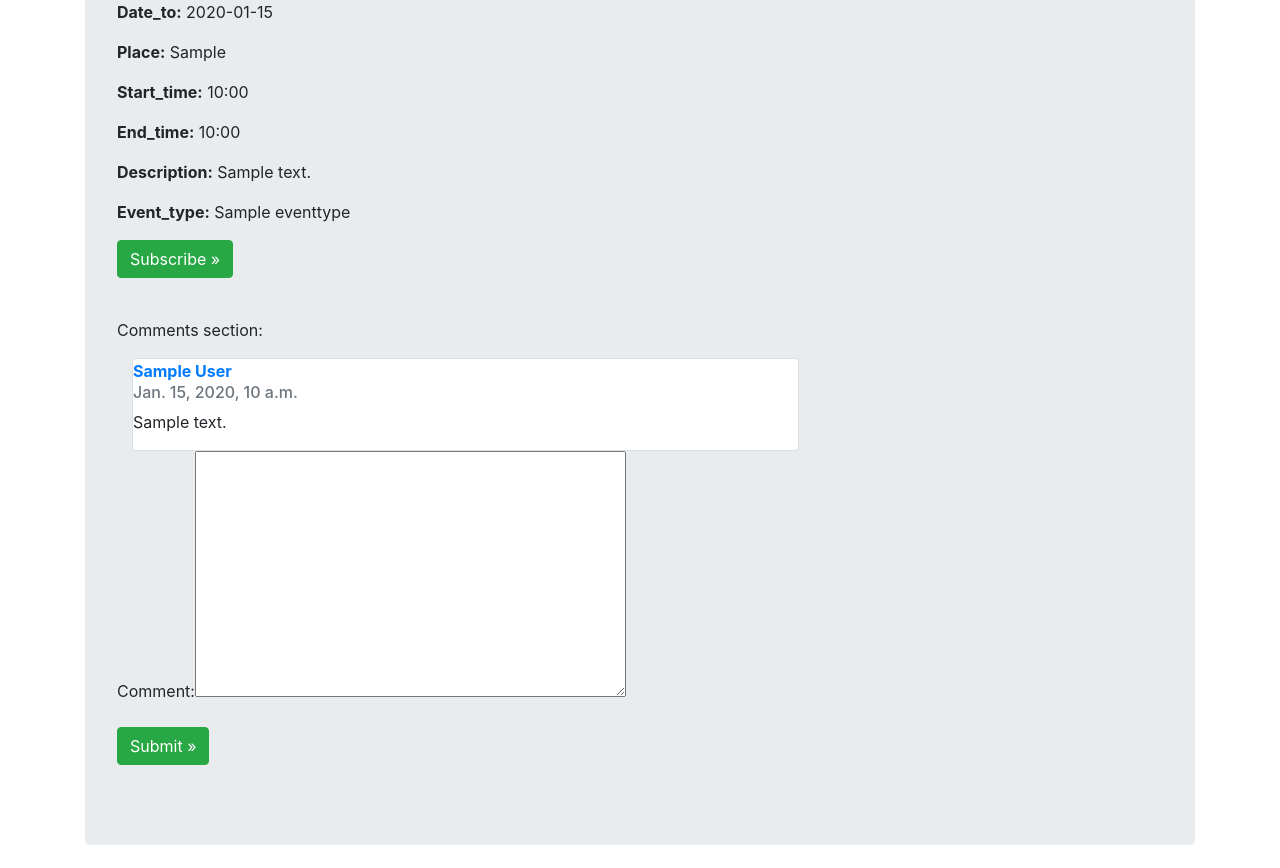
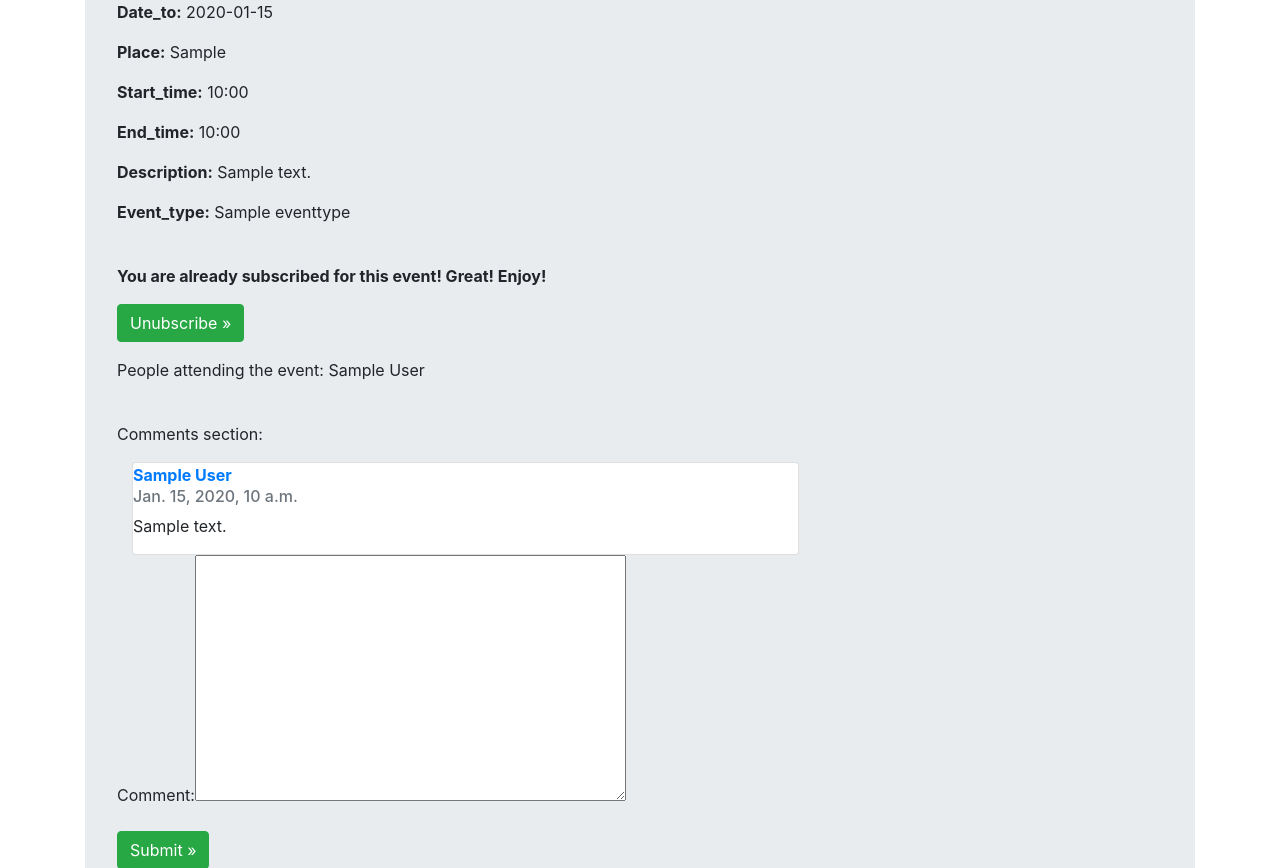
Before and after one commit to MateuszTelega/EventAdvisor, a Django app: page /core/event/detail/1 in a window 1280 px wide. Shown: the part 574-1442 px from the top of the page. Run offline with Django 3.2, Linux system fonts and the light colour scheme; a user stored in the database is signed in; tables that the repository leaves empty hold one stand-in row (values such as "Sample post"); grey boxes marked "Sample" are stand-in pictures; parts of the project's set-up code (start-up, migrations or seed data) failed here and were passed over; some libraries are stand-ins or nearby versions.

Commit message:
Complete subscription task

```diff
--- a/core/templates/event_detail.html
+++ b/core/templates/event_detail.html
@@ -25,13 +25,28 @@
   {{ event|attr_as_p:'end_time' }}
   {{ event|attr_as_p:'description' }}
   {{ event|attr_as_p:'event_type' }}
-  {% if logged_in == 1 %}
+
+  <br>
+
+  {% if logged_in == 1 and subscribed == False %}
+    <p><strong>You are still not subscribed for this event...</strong></p>
     <form action="{% url 'core:event_detail' event.pk %}" method="post">
       {% csrf_token %}
       <p>
         <button type='submit' class="btn btn-success">Subscribe &raquo; </button>
       </p>
     </form>
+    <p>People attending the event: {{ users_list }} </p>
+  {% endif %}
+  {% if logged_in == 1 and subscribed == True %}
+    <p><strong>You are already subscribed for this event! Great! Enjoy!</strong></p>
+    <form action="{% url 'core:event_detail' event.pk %}" method="post">
+      {% csrf_token %}
+      <p>
+        <button type='submit' class="btn btn-success">Unubscribe &raquo; </button>
+      </p>
+    </form>
+    <p>People attending the event: {{ users_list }} </p>
   {% endif %}
   <br>
 
--- a/core/views.py
+++ b/core/views.py
@@ -118,13 +118,27 @@ class EventDetailView(DetailView):
             is_logged_in = True
         context['logged_in'] = is_logged_in
 
+        user = self.request.user
+        event = self.model.objects.get(pk=context['event'].id)
+
+        is_subscribed = False
+        if is_logged_in and user in event.users.all():
+            is_subscribed = True
+        context['subscribed'] = is_subscribed
+        context['users_list'] = ', '.join([user.name for user in event.users.all()])
+
         return context
 
     def post(self, request, pk):
         event = self.model.objects.get(pk=pk)
         user_subscribing = self.request.user
-        event.users.add(user_subscribing)
+
+        if user_subscribing not in event.users.all():
+            event.users.add(user_subscribing)
+        else:
+            event.users.remove(user_subscribing)
         event.save()
+
         return HttpResponseRedirect(reverse('core:event_detail', args=(pk,)))
 
 
```
